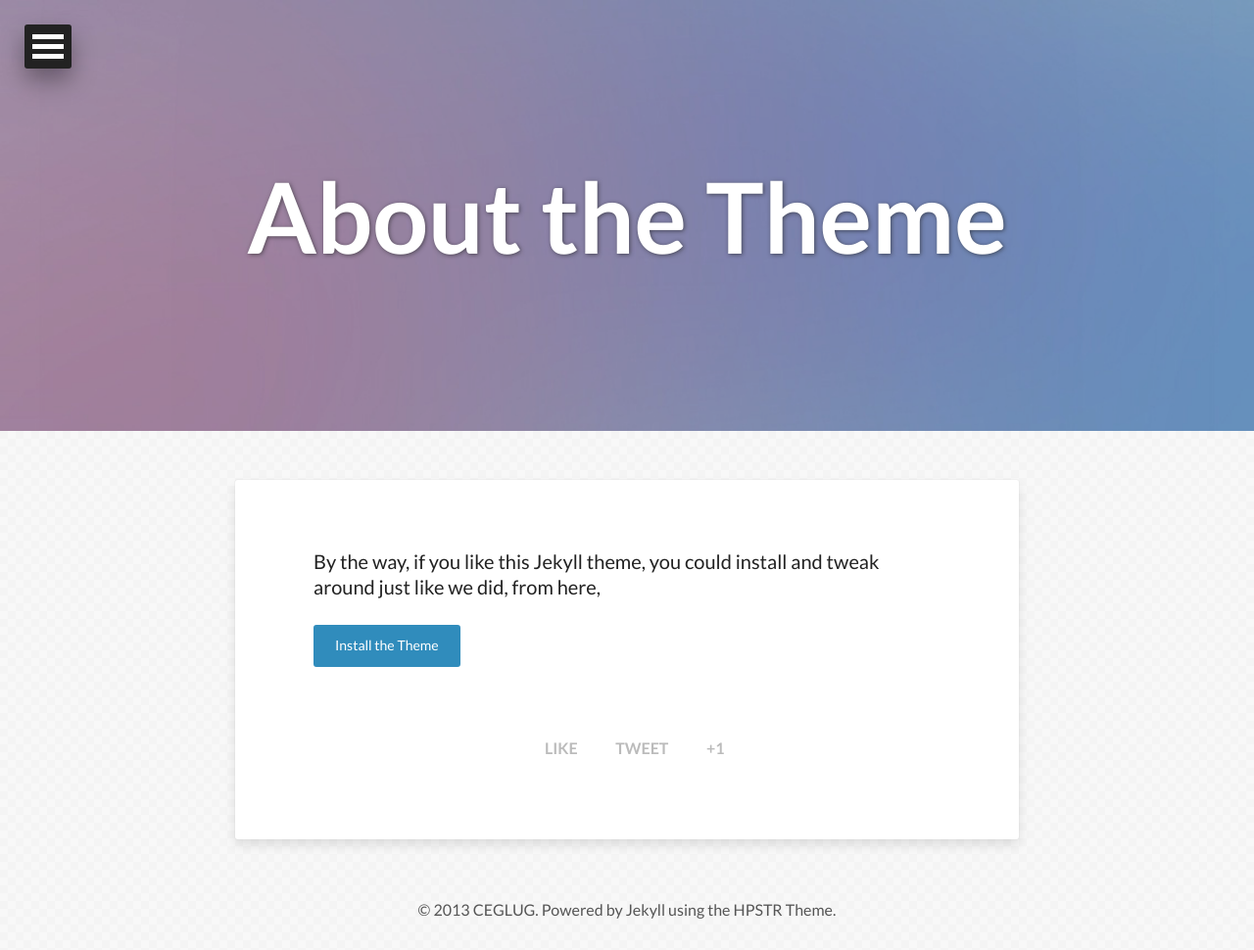
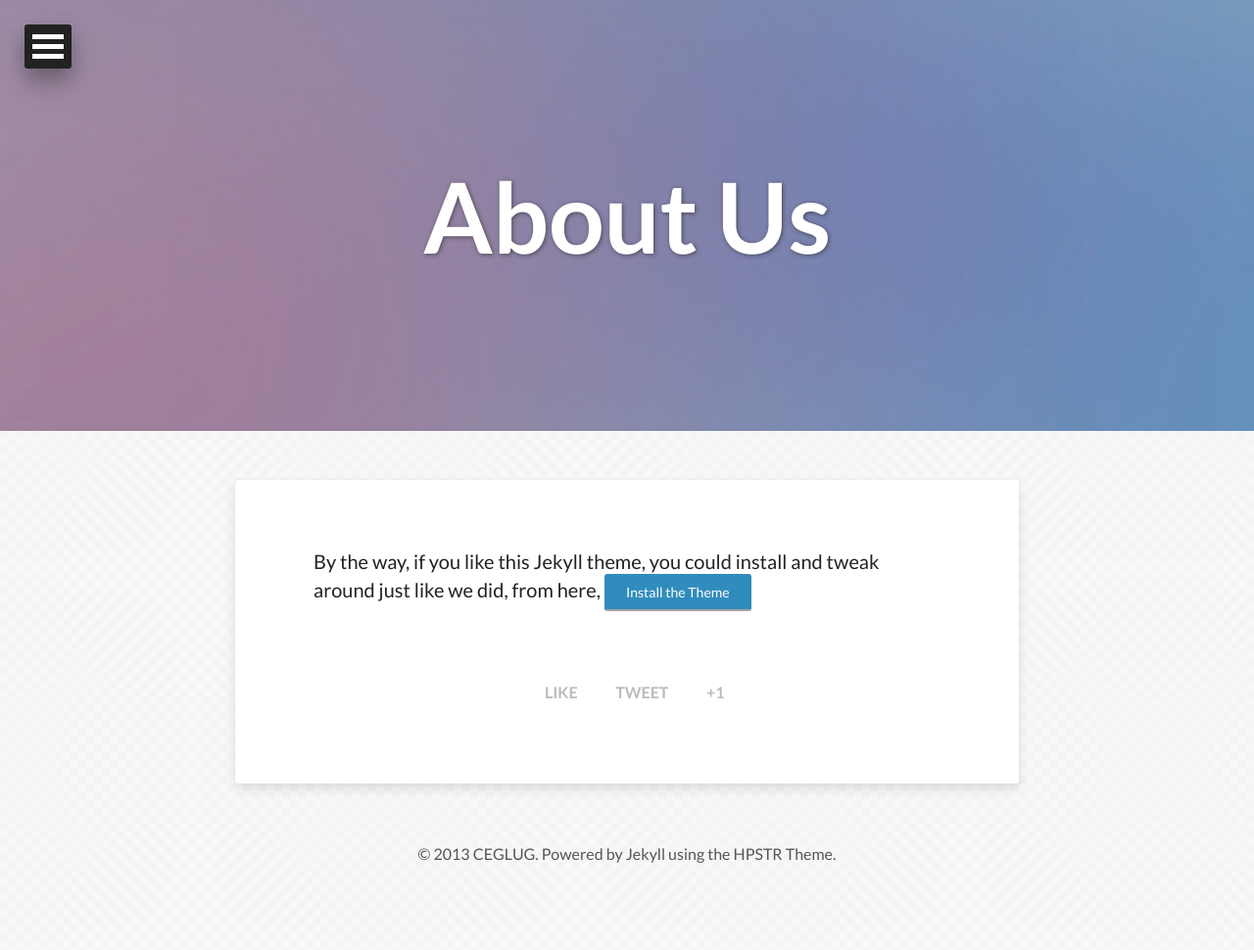
Before and after one commit to ceglug/ceglug-site, a Jekyll site: the page built from about.md, in a window 1280 px wide. Shown: the whole page at 98% size. Built offline with Jekyll 4.4.1, drawn with Linux system fonts in a browser that asks for light colours; nearby versions of some CDN libraries; after the commit the page ends 913 px from its top, so only the background shows below that.

Commit message:
Change About

```diff
--- a/about.md
+++ b/about.md
@@ -1,7 +1,7 @@
 ---
 layout: page
 permalink: /about/
-title: About the Theme
+title: About Us
 tags: [Jekyll, theme, modern, minimal, responsive]
 image:
   feature: abstract-5.jpg
@@ -9,4 +9,4 @@ share: true
 ---
 
 By the way, if you like this Jekyll theme, you could install and tweak around just like we did, from here,
-<div markdown="0"><a href="{{ site.url }}/theme-setup" class="btn btn-info">Install the Theme</a></div>
+<a href="{{ site.url }}/theme-setup" class="btn btn-info">Install the Theme</a>
```
